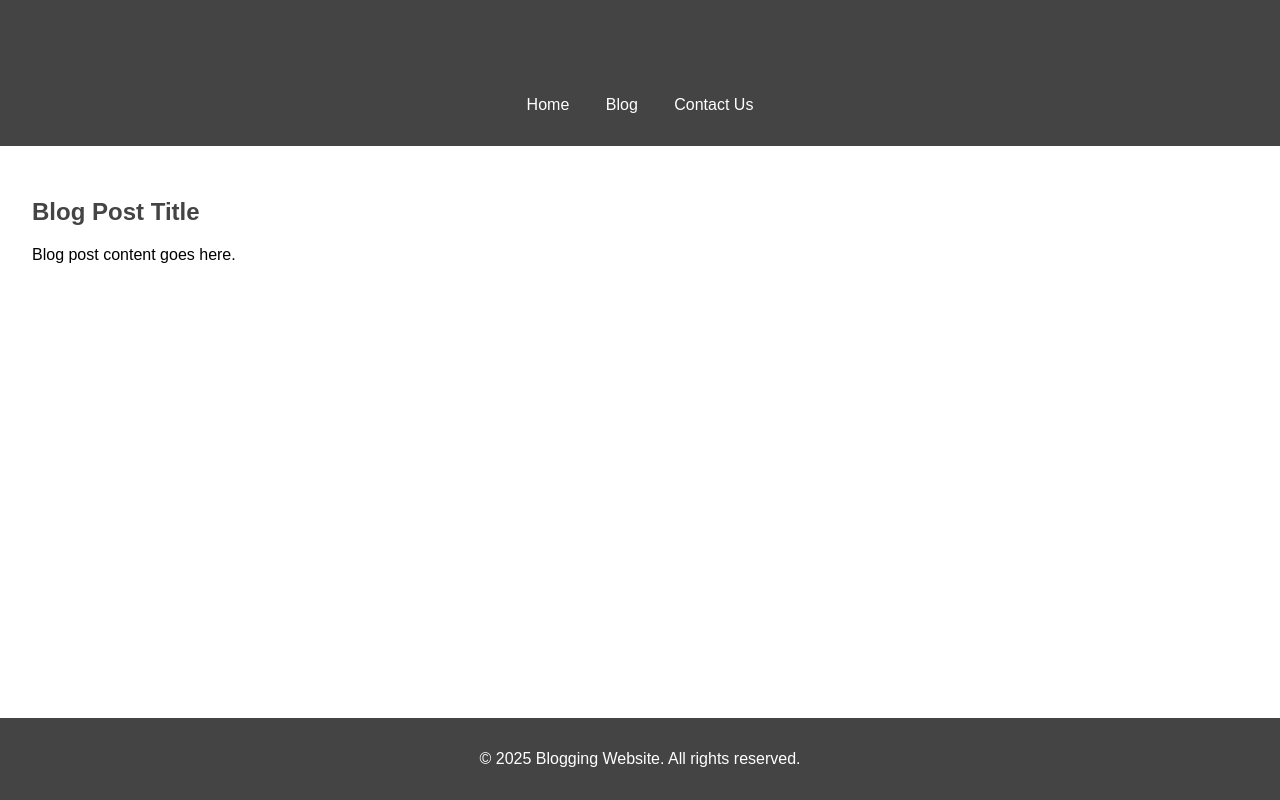
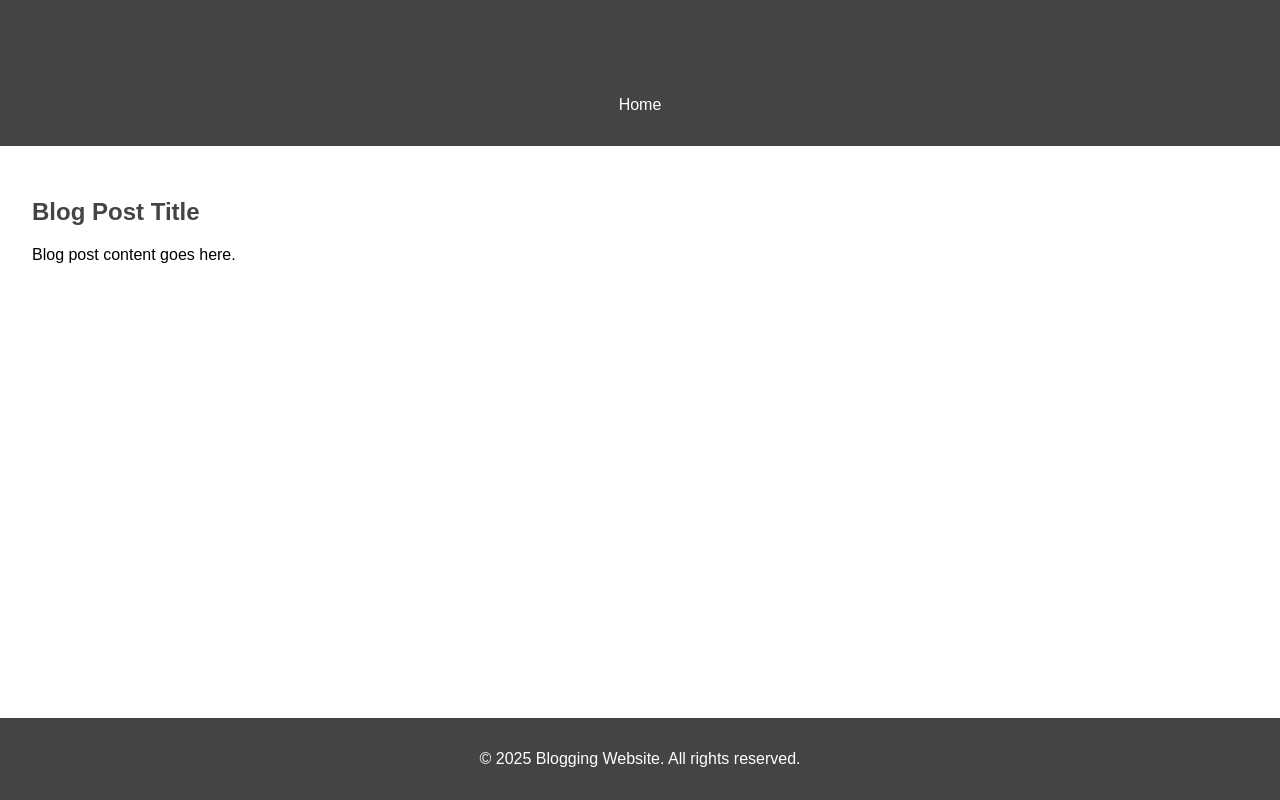
Before and after one commit to sagheriqbal57/Blogging-Website, a website: page src/index.html in a window 1280 px wide. Drawn offline with Linux system fonts and the light colour scheme.

Commit message:
Update index.html

```diff
--- a/src/index.html
+++ b/src/index.html
@@ -12,8 +12,6 @@
         <nav>
             <ul>
                 <li><a href="index.html">Home</a></li>
-                <li><a href="blog.html">Blog</a></li>
-                <li><a href="contact.html">Contact Us</a></li>
             </ul>
         </nav>
     </header>
```
